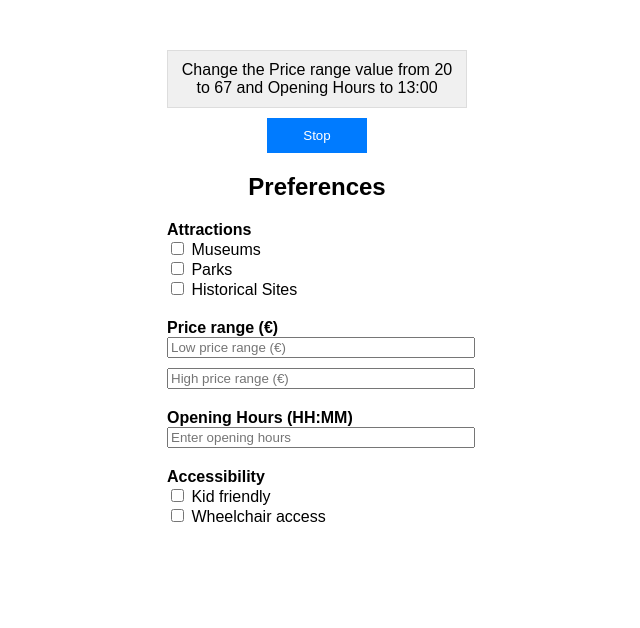
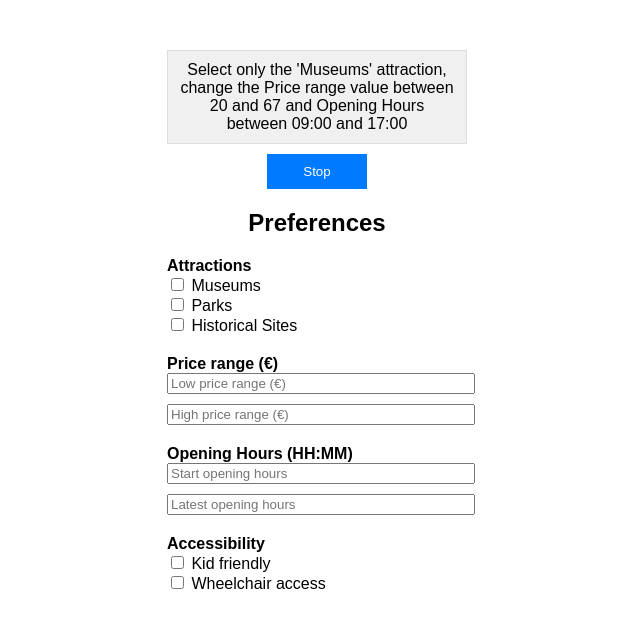
Before and after one commit to kmariuszk/kmariuszk.github.io, a plain HTML site: page input/index.html in a window 1280 px wide. Both pictures are taken after a click on the button "Start". Shown: the whole page, without its empty margins (323-963 px from the left). Drawn offline with Linux system fonts and the light colour scheme.

Commit message:
Update index.html

```diff
--- a/input/index.html
+++ b/input/index.html
@@ -103,7 +103,9 @@
         </div>
         <div class="preferences hidden">
             <strong>Opening Hours (HH:MM)</strong>
-            <input type="text" class="input-text opening-hours-input" placeholder="Enter opening hours">
+            <div><input type="text" class="input-text start-opening-hours-input" placeholder="Start opening hours">
+            </div>
+            <div><input type="text" class="input-text end-opening-hours-input" placeholder="Latest opening hours"></div>
         </div>
         <div class="preferences hidden">
             <strong>Accessibility</strong>
@@ -133,14 +135,19 @@
         // Global configuration variables
         const targetLowPriceValue = getTargetLowPriceValue(); // Value in the range 15-30
         const targetHighPriceValue = getTargetHighPriceValue(); // Value in the range 60-75
-        const targetOpeningHours = "13:00"; // Target value for opening hours for reference and comparison
+        const targetStartOpeningHours = "09:00"; // New global variable for the earliest opening hours
+        const targetEndOpeningHours = "17:00"; // Updated global variable for the latest opening hours
 
         window.onload = function () {
             const lowPriceRangeInput = document.querySelector('.low-price-range-input');
             const highPriceRangeInput = document.querySelector('.high-price-range-input');
-            const openingHoursInput = document.querySelector('.opening-hours-input');
+            const startOpeningHoursInput = document.querySelector('.start-opening-hours-input'); // New input for earliest opening hours
+            const endOpeningHoursInput = document.querySelector('.end-opening-hours-input'); // Updated for latest opening hours
             const startStopBtn = document.getElementById('startStopBtn');
             const infoBox = document.querySelector('.info-box');
+            const museumsCheckbox = document.querySelector('input[name="museums"]'); // Selecting the museums checkbox
+            const parksCheckbox = document.querySelector('input[name="parks"]'); // Selecting the museums checkbox
+            const historicalCheckbox = document.querySelector('input[name="historical"]'); // Selecting the museums checkbox
             let timer = null;
             let startTime = null;
 
@@ -176,13 +183,14 @@
                 });
 
                 if (startStopBtn.textContent === 'Start') {
-                    infoBox.textContent = `Change the Price range value from ${targetLowPriceValue} to ${targetHighPriceValue} and Opening Hours to ${targetOpeningHours}`;
+                    infoBox.textContent = `Select only the 'Museums' attraction, change the Price range value between ${targetLowPriceValue} and ${targetHighPriceValue} and Opening Hours between ${targetStartOpeningHours} and ${targetEndOpeningHours}`;
                     startTime = new Date();
                     timer = setInterval(function () { }, 100);
                     startStopBtn.textContent = 'Stop';
                 } else {
-                    const openingHours = openingHoursInput.value;
-                    if (validateAndAdjustPriceRanges() && isValidOpeningHours(openingHours) && openingHours === targetOpeningHours) {
+                    const startOpeningHours = startOpeningHoursInput.value;
+                    const endOpeningHours = endOpeningHoursInput.value;
+                    if (validateAndAdjustPriceRanges() && isValidOpeningHours(startOpeningHours) && isValidOpeningHours(endOpeningHours) && startOpeningHours === targetStartOpeningHours && endOpeningHours === targetEndOpeningHours && museumsCheckbox.checked && !parksCheckbox.checked && !historicalCheckbox.checked) {
                         clearInterval(timer);
                         const now = new Date();
                         const totalTime = ((now - startTime) / 1000).toFixed(2);
```
